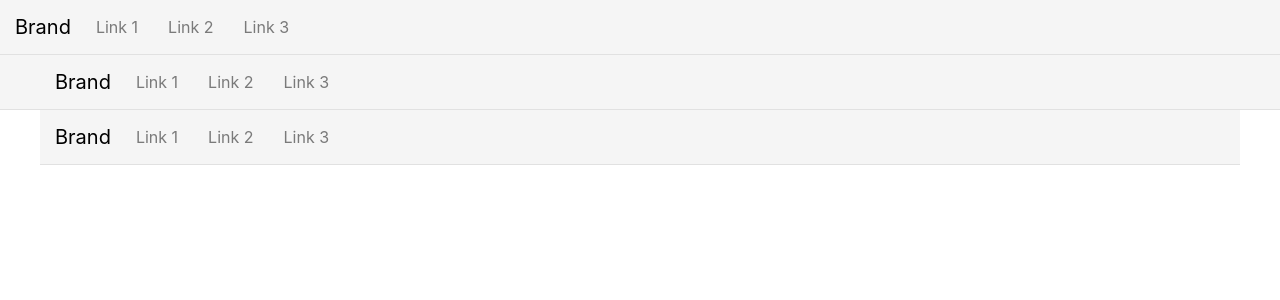
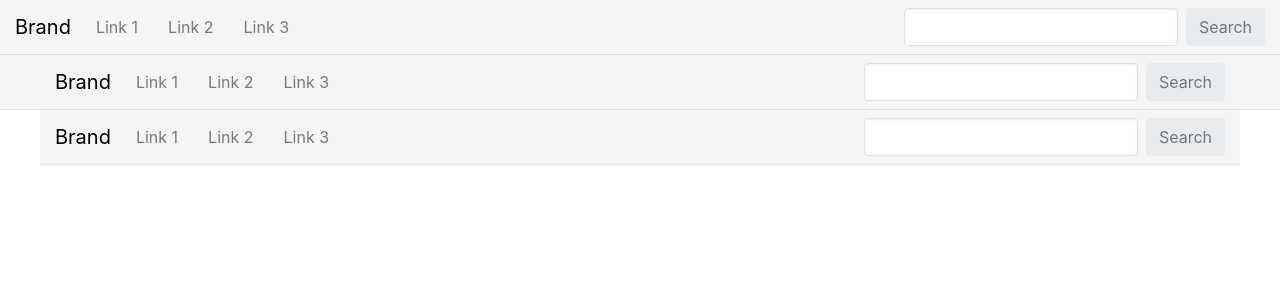
Before and after one commit to mendozagioo/cactu, a Jekyll site: the page built from examples/navbars.html, in a window 1280 px wide. Shown: the top 300 px of the page. Built offline with Jekyll 4.4.1, drawn with Linux system fonts in a browser that asks for light colours.

Commit message:
Navbar examples updated

```diff
--- a/examples/navbars.html
+++ b/examples/navbars.html
@@ -15,6 +15,12 @@ group: examples
     <a href="#">Link 2</a>
     <a href="#">Link 3</a>
   </nav>
+  <nav class="navigation-end">
+    <form class="navbar-search">
+      <input type="search">
+      <button type="submit">Search</button>
+    </form>
+  </nav>
 </div>
 
 
@@ -30,6 +36,12 @@ group: examples
         <a href="#">Link 1</a>
         <a href="#">Link 2</a>
         <a href="#">Link 3</a>
+      </nav>
+      <nav class="navigation-end">
+        <form class="navbar-search">
+          <input type="search">
+          <button type="submit">Search</button>
+        </form>
       </nav>
     </div>
   </div>
@@ -48,6 +60,12 @@ group: examples
         <a href="#">Link 2</a>
         <a href="#">Link 3</a>
       </nav>
+      <nav class="navigation-end">
+        <form class="navbar-search">
+          <input type="search">
+          <button type="submit">Search</button>
+        </form>
+      </nav>
     </div>
   </div>
 </div>
```
